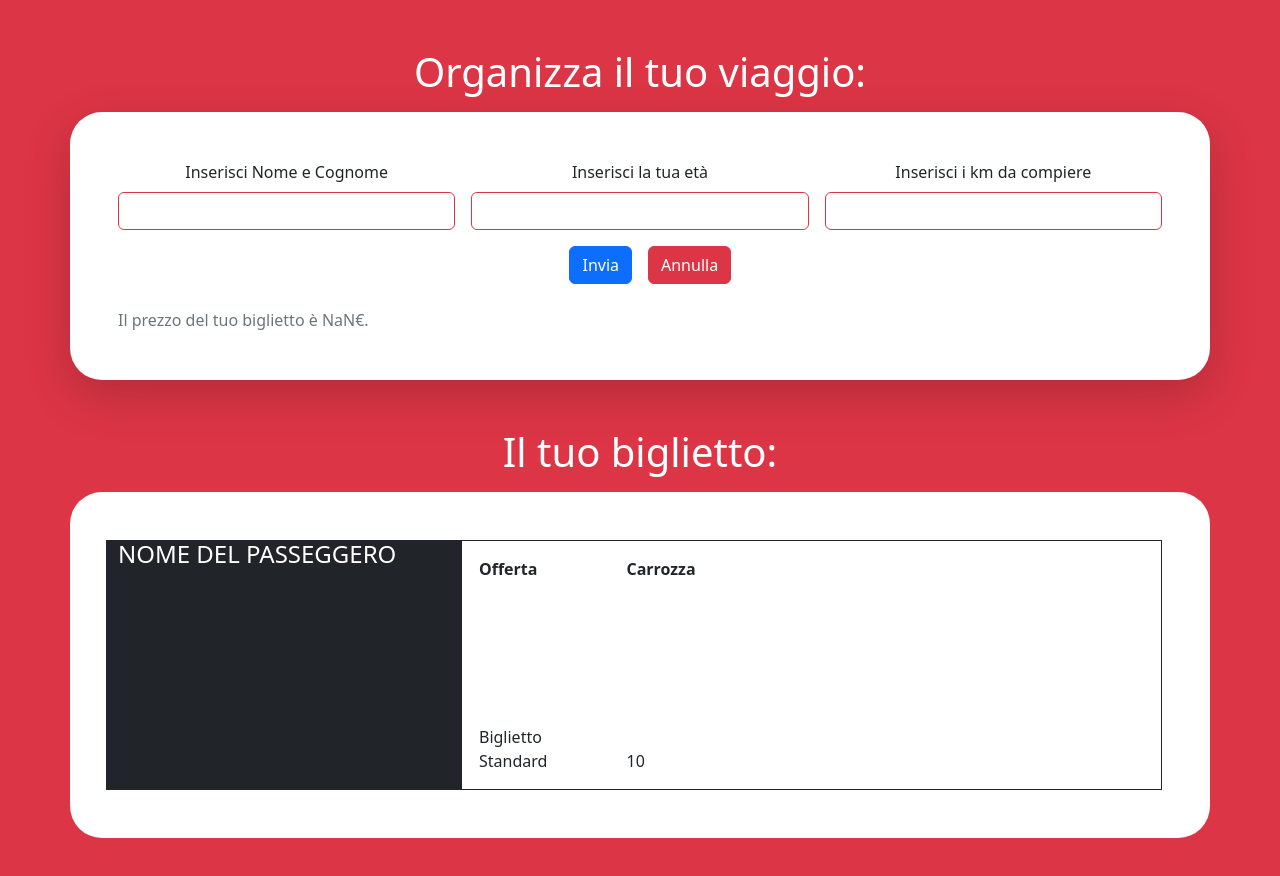
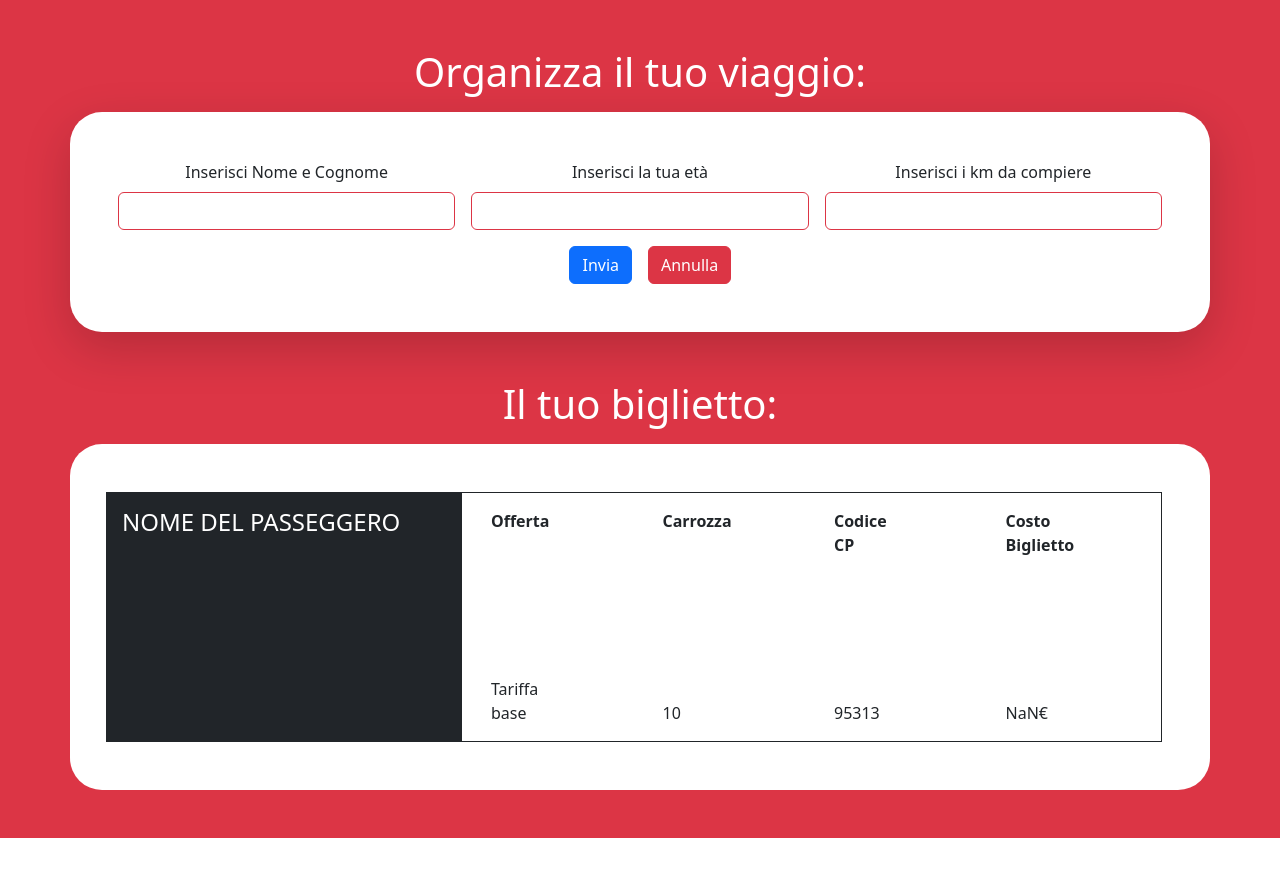
Before and after one commit to ErJump/js-biglietto-treno-form, a plain HTML site: page index.html in a window 1280 px wide. Both pictures are taken after a click on the button "Invia". After the commit the page ends 838 px from the top, so only its background shows below. Drawn offline with nearby package versions, Linux system fonts and the light colour scheme.

Commit message:
Milestone II - Complete

```diff
--- a/index.html
+++ b/index.html
@@ -31,26 +31,31 @@
                 <div class="col-6">
                     <button type="submit" class="btn btn-danger" id="reset-button">Annulla</button>
                 </div>
-                <div class="col-12 mt-4">
-                    <span id="result" class="text-secondary"></span>
-                </div>
             </div>
         </div>
-        <h1 class="text-white text-center mb-3">Il tuo biglietto:</h1>
-        <div class="container bg-white rounded-5 p-5">
+        <h1 class="text-white text-center mb-3 d-none" id="ticket-text">Il tuo biglietto:</h1>
+        <div class="container bg-white rounded-5 p-5 d-none" id="user-ticket">
             <div class="row">
-                <div class="col-4 bg-dark" style="height: 250px;">
-                    <h2 class="mb-2 text-white fs-4">NOME DEL PASSEGGERO</h2>
+                <div class="col-4 bg-dark p-3" style="height: 250px;">
+                    <h2 class="mb-5 text-white fs-4">NOME DEL PASSEGGERO</h2>
                     <h3 id="passenger-name" class="text-white fs-5"></h3>
                 </div>
-                <div class="col-8 border border-dark border-1 row">
+                <div class="col-8 border border-dark border-1 row justify-content-around">
                     <div class="col-3 row flex-column justify-content-between p-3">
                         <div class="col-6"><strong>Offerta</strong></div>
-                        <div class="col-6">Biglietto Standard</div>
+                        <div class="col-6" id="user-promotion"></div>
                     </div>
                     <div class="col-3 row flex-column justify-content-between p-3">
                         <div class="col-6"><strong>Carrozza</strong></div>
                         <div class="col-6" id="carriage"></div>
+                    </div>
+                    <div class="col-3 row flex-column justify-content-between p-3">
+                        <div class="col-6"><strong>Codice CP</strong></div>
+                        <div class="col-6" id="cp-code"></div>
+                    </div>
+                    <div class="col-3 row flex-column justify-content-between p-3">
+                        <div class="col-6"><strong>Costo Biglietto</strong></div>
+                        <div class="col-6" id="ticket-price"></div>
                     </div>
                 </div>
             </div>
--- a/js/main.js
+++ b/js/main.js
@@ -17,25 +17,34 @@ button.addEventListener('click', function(){
     //calcolo randomicamente il numero della carrozza
     document.getElementById("carriage").innerHTML = Math.floor(Math.random() * 10 + 1);
 
+    //calcolo randomicamente il numero del cp code
+    document.getElementById("cp-code").innerHTML = Math.floor(Math.random() * 10000 + 90000);
+
+    //rimuovo la classe d-none per mostrare gli elementi a schermo fin'ora nascosti
+    document.getElementById("user-ticket").classList.remove("d-none");
+    document.getElementById("ticket-text").classList.remove("d-none");
+
     //casi per età
     if (userAge < 18){
         //nel caso di minorenni viene applicato un 15% di sconto
         result = (normalPrice - ((normalPrice * 15) / 100)).toFixed(2);
-        document.getElementById("result").innerHTML = `Sei giovine. Il prezzo del tuo biglietto è ${result}€ già scontato.`;
+        document.getElementById("ticket-price").innerHTML = `${result}€`;
+        document.getElementById("user-promotion").innerHTML = "Young - Under 18";
     } else if (userAge >= 65){
         //nel caso di maggiori di 65 anni viene applicato un 35% di sconto
         result = (normalPrice - ((normalPrice * 35) / 100)).toFixed(2);
-        document.getElementById("result").innerHTML = `Sei vecchio. Il prezzo del tuo biglietto è ${result}€ già scontato.`;
+        document.getElementById("ticket-price").innerHTML = `${result}€`;
+        document.getElementById("user-promotion").innerHTML = "Senior - Over 65";
     } else {
         //altrimenti non viene applicato sconto e mostrato il prezzo di base
-        document.getElementById("result").innerHTML = `Il prezzo del tuo biglietto è ${normalPrice}€.`;
+        document.getElementById("ticket-price").innerHTML = `${normalPrice}€`;
+        document.getElementById("user-promotion").innerHTML = "Tariffa base";
     }
 });
 
-
-//quando reset viene clickato i valori degli input diventano null
+//quando reset viene clickato i valori degli input diventano una stringa vuota
 buttonReset.addEventListener('click', function(){
-    document.getElementById("input-user-age").value = null;
-    document.getElementById("input-user-km").value = null;
-    document.getElementById("input-user-nominative").value = null;
+    document.getElementById("input-user-age").value = "";
+    document.getElementById("input-user-km").value = "";
+    document.getElementById("input-user-nominative").value = "";
 });
```
